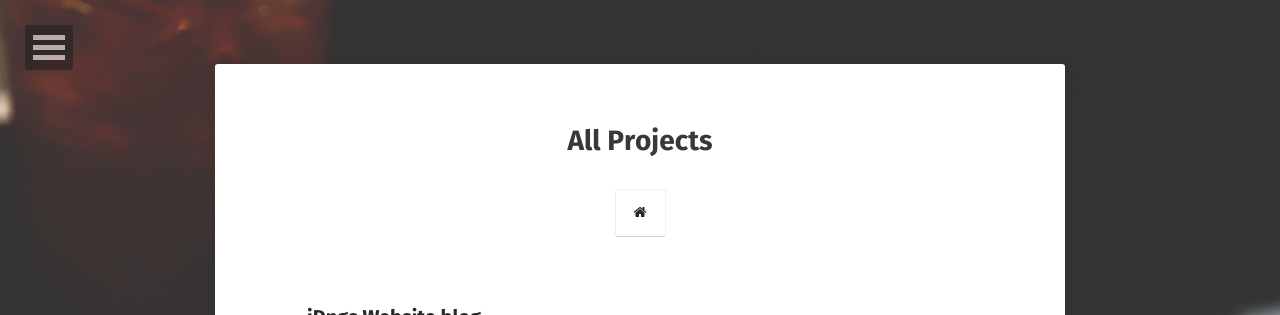
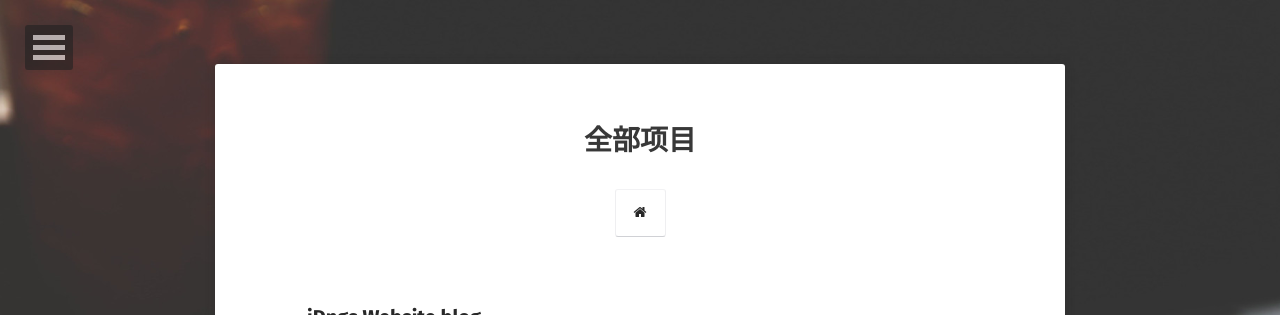
Before and after one commit to goooooooooo/idngs_demo, a Jekyll site: the page built from projects/index.md, in a window 1280 px wide. Shown: the top 315 px of the page. Built offline with Jekyll 4.4.1, drawn with Linux system fonts in a browser that asks for light colours; some web fonts are replaced.

Commit message:
Update index.md

```diff
--- a/projects/index.md
+++ b/projects/index.md
@@ -1,6 +1,6 @@
 ---
 layout: project
-title: All Projects
+title: 全部项目
 excerpt: "A List of Projects"
 comments: false
 ---
```
